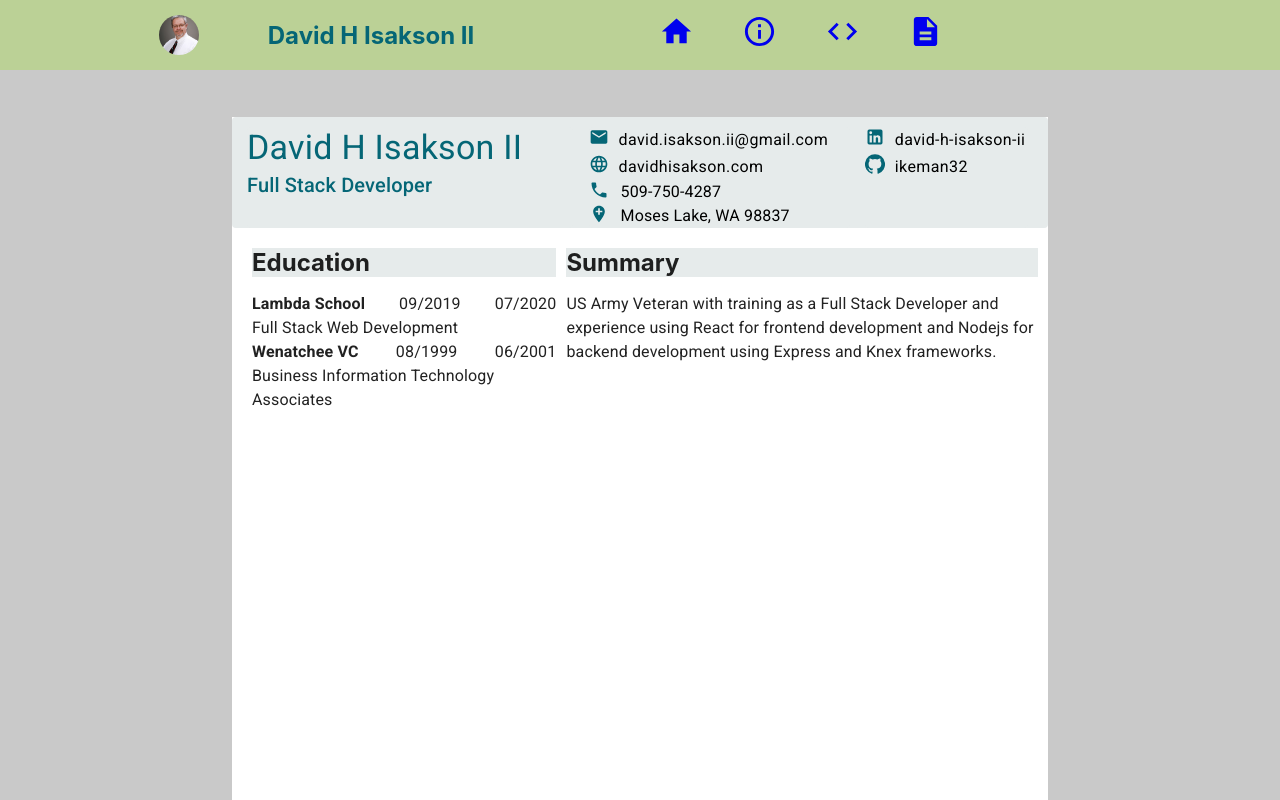
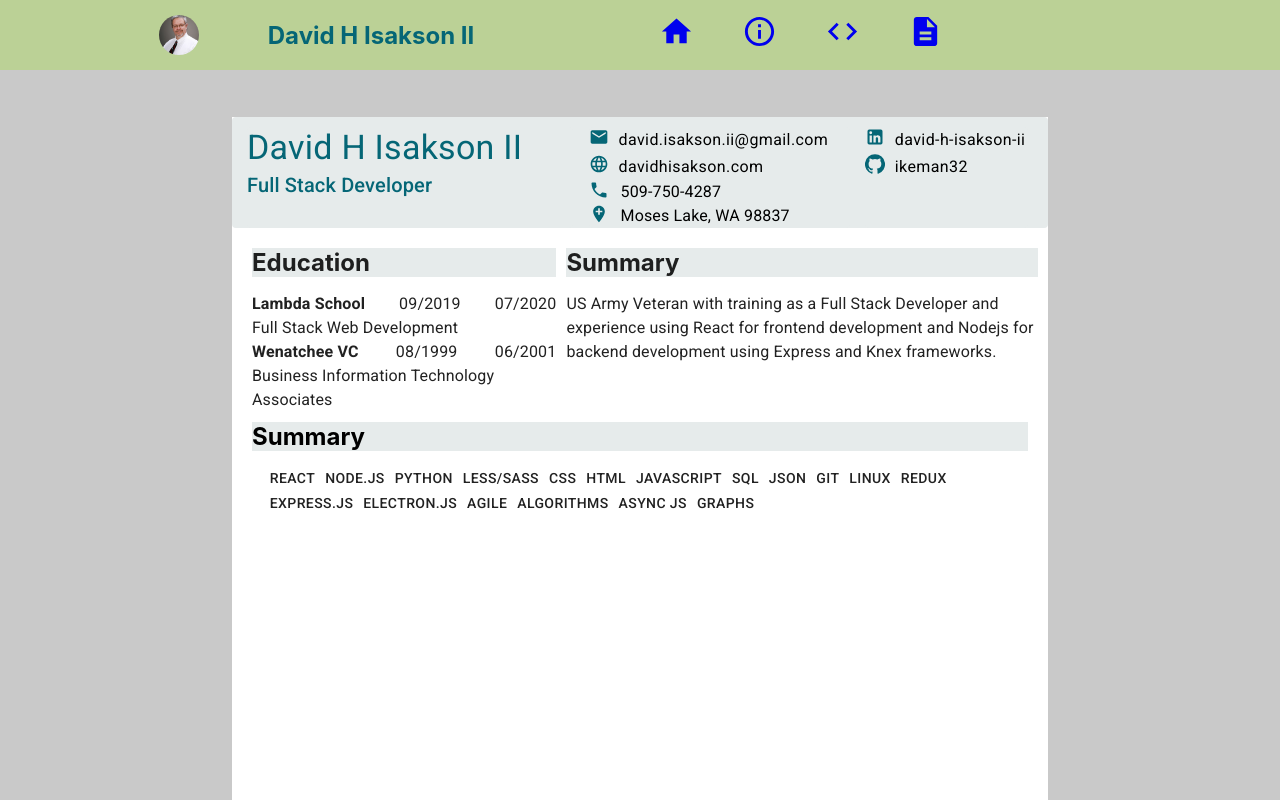
Before and after one commit to ikeman32/new-davidhisakson.com, a React (Create React App) app: page /About in a window 1280 px wide. Shown: the top 800 px of the page. Built offline with nearby package versions, Linux system fonts and the light colour scheme.

Commit message:
Skills Section done

```diff
--- a/src/pages/cards/Resume.js
+++ b/src/pages/cards/Resume.js
@@ -63,6 +63,9 @@ const useStyles = makeStyles({
     ets: {
         paddingLeft: '10px',
         fontWeight: 'bold'
+    },
+    sk: {
+        marginLeft: '10px',
     }
 });
 
@@ -126,6 +129,15 @@ const Et = styled(Card)({
 
 const Eb = styled(Card)({
     boxShadow: 'none',
+});
+
+const Skill = styled(Card)({
+    display: 'flex',
+    flexWrap: 'wrap',
+    boxShadow: 'none',
+    margin: '0 auto',
+    width: '98%',
+    // border: '1px solid blue',
 })
 
 const Summary = styled(Card)({
@@ -138,6 +150,9 @@ function Resume() {
         <div className={styles.paper}>
             <HeaderCard />
             <TopCard />
+            <div style={{ marginTop: '10px' }}>
+                <SkillsCard />
+            </div>
         </div>
     )
 }
@@ -201,13 +216,13 @@ function TopCard() {
     return (
         <Top>
             <div className={styles.tcl}>
-                <div style={{backgroundColor: '#e6ebeb', marginBottom: '15px',marginLeft: '10px'}}>
+                <div style={{ backgroundColor: '#e6ebeb', marginBottom: '15px', marginLeft: '10px' }}>
                     <h2>Education</h2>
                 </div>
                 <EduCard />
             </div>
             <div className={styles.tcr}>
-                <div style={{backgroundColor: '#e6ebeb', marginBottom: '15px'}}>
+                <div style={{ backgroundColor: '#e6ebeb', marginBottom: '15px' }}>
                     <h2>Summary</h2>
                 </div>
                 <SummaryCard />
@@ -251,6 +266,26 @@ function EduCard() {
     return education;
 }
 
+function SkillsCard() {
+    const style = useStyles();
+    const skill = skills.map(item => {
+        return (
+            <Typography variant='button' className={style.sk}>
+                {item}
+            </Typography>
+        );
+    });
+    return (
+        <div style={{marginRight: '20px', marginLeft: '20px'}}>
+            <div style={{ backgroundColor: '#e6ebeb', marginBottom: '15px' }}>
+                <h2>Summary</h2>
+            </div>
+            <Skill>{skill}</Skill>
+        </div>
+    )
+
+}
+
 function SummaryCard() {
     const mySummary = summary;
     return (
--- a/src/pages/data/ResumeData.js
+++ b/src/pages/data/ResumeData.js
@@ -30,10 +30,7 @@ const edu = [
     },
 ];
 
-const skills =[
-    {
-        type: 'Web Development',
-        skill: [
+const skills = [
     'React',
     'Node.js',
     'Python',
@@ -48,12 +45,10 @@ const skills =[
     'Redux',
     'Express.js',
     'Electron.js',
-            'Agile Program Management',
+    'Agile',
     'Algorithms',
-            'Asynchronous Javascript' ,
+    'Async JS',
     'Graphs'
-        ]
-    }
 ];
 
 const workExp = [
@@ -131,7 +126,7 @@ const projects = [
     },
 ]
 
-export{
+export {
     header,
     summary,
     edu,
```
Lines whose indentation alone changed are shown as unchanged.
